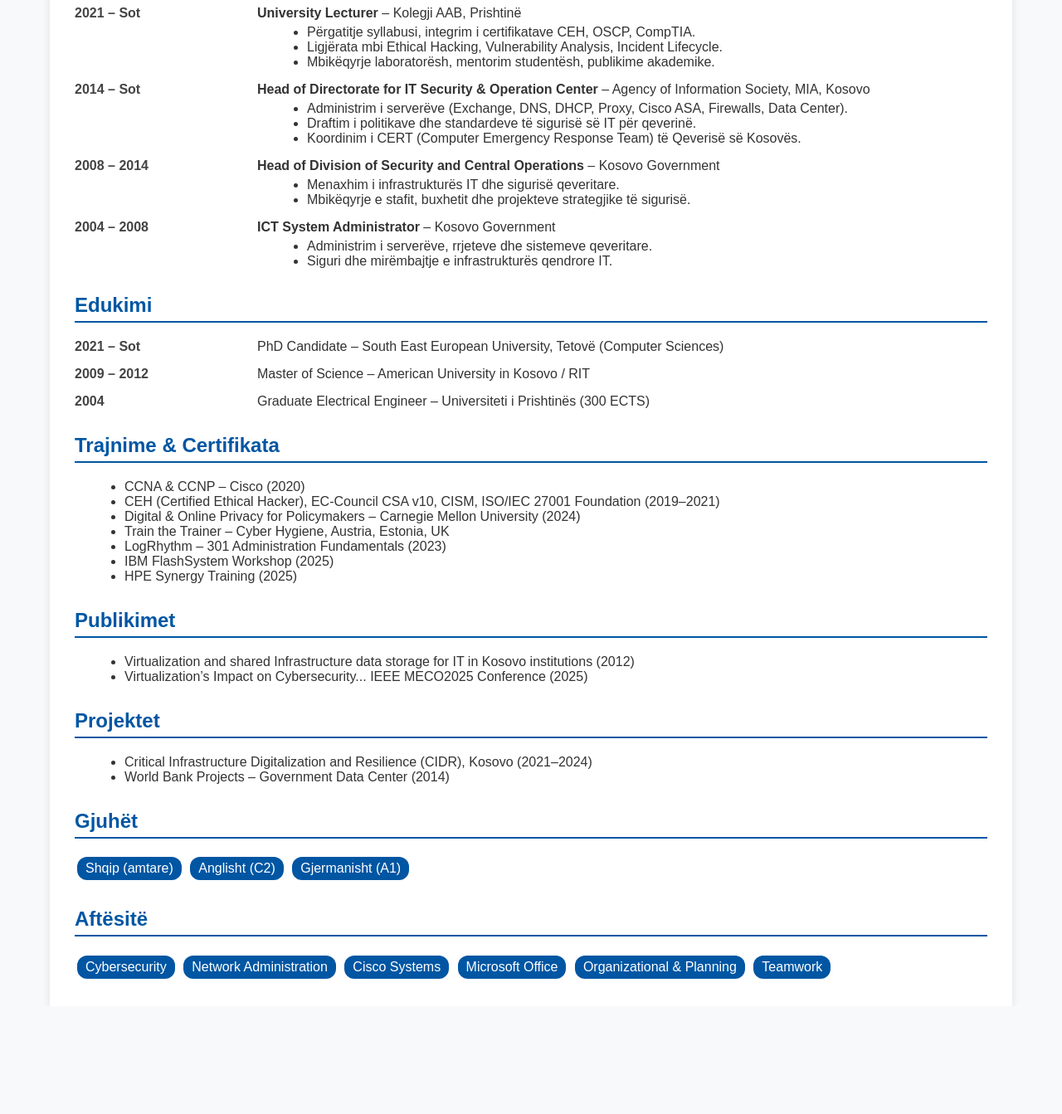
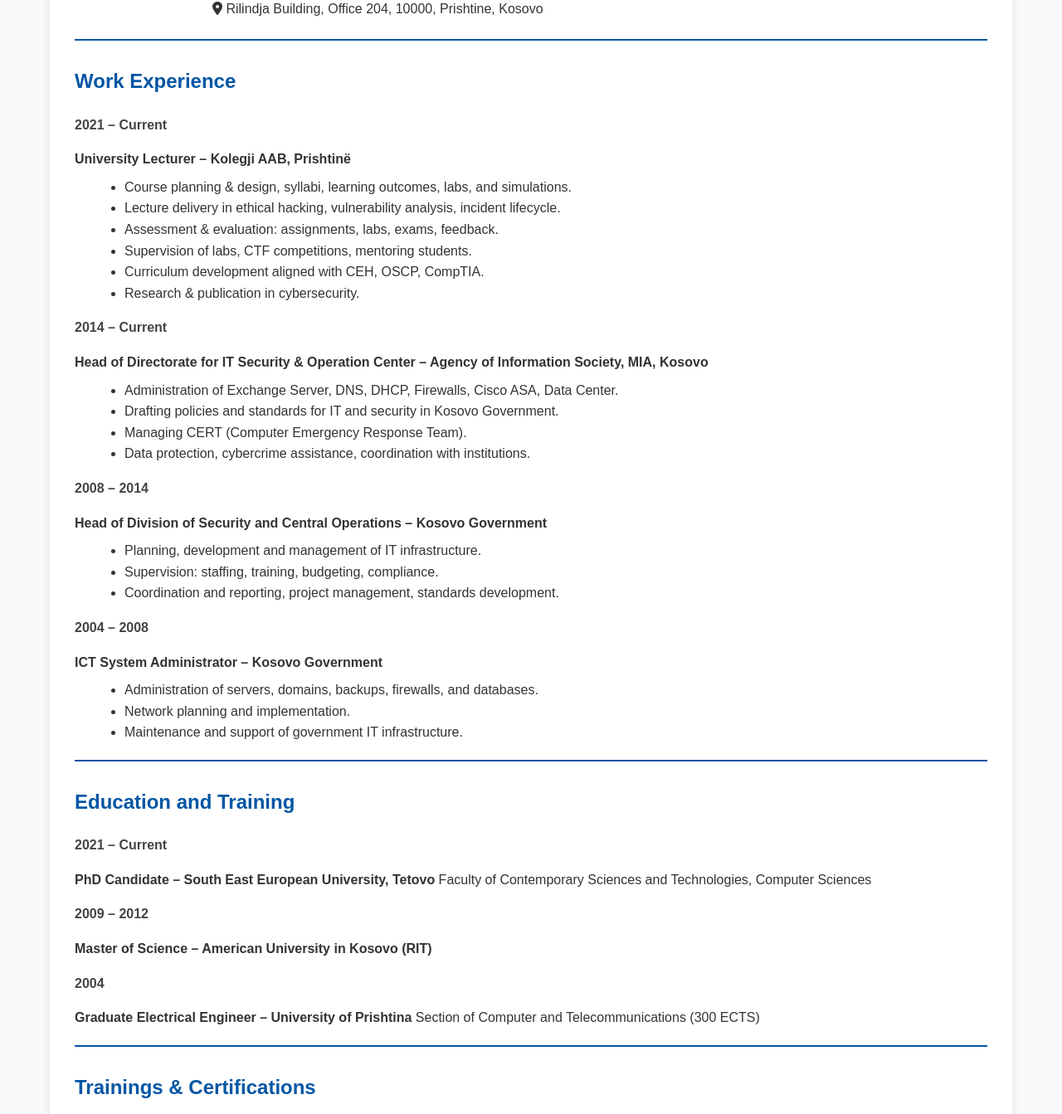
Before and after one commit to gzogaj1/gzogaj1.github.io, a plain HTML site: page index.html in a window 1280 px wide. Shown: the part 265-1608 px from the top of the page at 83% size. Before the commit the page ends 1478 px from the top, so only its background shows below. Drawn offline with Linux system fonts and the light colour scheme.

Commit message:
Update index.html

```diff
--- a/index.html
+++ b/index.html
@@ -5,18 +5,16 @@
   <title>CV - Gani Zogaj</title>
   <link rel="stylesheet" href="https://cdnjs.cloudflare.com/ajax/libs/font-awesome/6.5.0/css/all.min.css">
   <style>
-    body { font-family: Arial, sans-serif; margin: 0; background: #f8f9fb; color: #333; }
+    body { font-family: Arial, sans-serif; margin: 0; background: #f8f9fb; color: #333; line-height: 1.6; }
     .container { max-width: 1100px; margin: auto; background: #fff; padding: 30px; box-shadow: 0 0 10px rgba(0,0,0,0.1); }
-    header { display: flex; align-items: center; border-bottom: 3px solid #0056a3; padding-bottom: 20px; }
-    header img { width: 120px; height: 120px; border-radius: 50%; border: 3px solid #ddd; margin-right: 20px; }
+    header { display: flex; align-items: center; }
+    header img { width: 140px; height: 140px; border-radius: 50%; border: 3px solid #0056a3; margin-right: 20px; }
     header h1 { margin: 0; color: #0056a3; }
-    header p { margin: 5px 0; }
-    h2 { margin-top: 30px; border-bottom: 2px solid #0056a3; padding-bottom: 5px; color: #0056a3; }
-    .section { margin-top: 20px; }
-    .experience, .education, .training { margin-bottom: 15px; }
-    .date { font-weight: bold; color: #444; width: 200px; float: left; }
-    .details { margin-left: 220px; }
-    ul { margin: 5px 0 10px 20px; }
+    header p { margin: 4px 0; }
+    h2 { color: #0056a3; margin-top: 30px; }
+    hr { border: 1px solid #0056a3; margin: 20px 0; }
+    ul { margin: 8px 0 8px 20px; }
+    .date { font-weight: bold; color: #444; }
     .skills span, .languages span { display: inline-block; background: #0056a3; color: #fff; padding: 5px 10px; border-radius: 12px; margin: 3px; }
     a { color: #0056a3; text-decoration: none; }
     a:hover { text-decoration: underline; }
@@ -24,115 +22,125 @@
 </head>
 <body>
   <div class="container">
-    <!-- HEADER -->
+
+    <!-- PROFILI -->
     <header>
-      <img src="4433d941-982a-4a90-8677-a339a5c9622a.png" alt="Foto Profili">
+      <img src="745a580b-0d1e-4290-b4d6-641c2aeb860e.png" alt="Foto Profili">
       <div>
         <h1>Gani Zogaj</h1>
-        <p><i class="fa fa-envelope"></i> Gani.zogaj@rks-gov.net | <i class="fa fa-phone"></i> +383 44 211 969</p>
-        <p><i class="fab fa-linkedin"></i>
-           <a href="https://www.linkedin.com/in/gani-zogaj-5a7489166/">linkedin.com/in/gani-zogaj</a></p>
-        <p><i class="fa fa-location-dot"></i> Rilindja Building, Office 204, 10000 Prishtinë, Kosovo</p>
-        <p><b>Datëlindja:</b> 23/02/1976, Istog, Kaliqan | <b>Nacionaliteti:</b> Kosovar | <b>Gjinia:</b> Mashkull</p>
+        <p><b>Date of birth:</b> 23/02/1976</p>
+        <p><b>Place of birth:</b> Istog, Kaliqan, Kosovo</p>
+        <p><b>Gender:</b> Male | <b>Nationality:</b> Kosovar</p>
+        <p><i class="fa fa-phone"></i> (+383) 44211969</p>
+        <p><i class="fa fa-envelope"></i> Gani.zogaj@rks-gov.net | gani.zogaj@universitetiaab.com | gz30455seeu@seeu.edu.mk</p>
+        <p><i class="fab fa-linkedin"></i> <a href="https://www.linkedin.com/in/gani-zogaj-5a7489166/">LinkedIn: Gani Zogaj</a></p>
+        <p><i class="fa fa-location-dot"></i> Rilindja Building, Office 204, 10000, Prishtine, Kosovo</p>
       </div>
     </header>
 
-    <!-- PËRVOJA E PUNËS -->
-    <h2>Përvoja e Punës</h2>
-    <div class="experience">
-      <div class="date">2021 – Sot</div>
-      <div class="details">
-        <b>University Lecturer</b> – Kolegji AAB, Prishtinë
+    <hr>
+
+    <!-- PËRVOJA -->
+    <h2>Work Experience</h2>
+
+    <p class="date">2021 – Current</p>
+    <b>University Lecturer – Kolegji AAB, Prishtinë</b>
     <ul>
-          <li>Përgatitje syllabusi, integrim i certifikatave CEH, OSCP, CompTIA.</li>
-          <li>Ligjërata mbi Ethical Hacking, Vulnerability Analysis, Incident Lifecycle.</li>
-          <li>Mbikëqyrje laboratorësh, mentorim studentësh, publikime akademike.</li>
+      <li>Course planning & design, syllabi, learning outcomes, labs, and simulations.</li>
+      <li>Lecture delivery in ethical hacking, vulnerability analysis, incident lifecycle.</li>
+      <li>Assessment & evaluation: assignments, labs, exams, feedback.</li>
+      <li>Supervision of labs, CTF competitions, mentoring students.</li>
+      <li>Curriculum development aligned with CEH, OSCP, CompTIA.</li>
+      <li>Research & publication in cybersecurity.</li>
     </ul>
-      </div>
-    </div>
-    <div class="experience">
-      <div class="date">2014 – Sot</div>
-      <div class="details">
-        <b>Head of Directorate for IT Security & Operation Center</b> – Agency of Information Society, MIA, Kosovo
+
+    <p class="date">2014 – Current</p>
+    <b>Head of Directorate for IT Security & Operation Center – Agency of Information Society, MIA, Kosovo</b>
     <ul>
-          <li>Administrim i serverëve (Exchange, DNS, DHCP, Proxy, Cisco ASA, Firewalls, Data Center).</li>
-          <li>Draftim i politikave dhe standardeve të sigurisë së IT për qeverinë.</li>
-          <li>Koordinim i CERT (Computer Emergency Response Team) të Qeverisë së Kosovës.</li>
+      <li>Administration of Exchange Server, DNS, DHCP, Firewalls, Cisco ASA, Data Center.</li>
+      <li>Drafting policies and standards for IT and security in Kosovo Government.</li>
+      <li>Managing CERT (Computer Emergency Response Team).</li>
+      <li>Data protection, cybercrime assistance, coordination with institutions.</li>
     </ul>
-      </div>
-    </div>
-    <div class="experience">
-      <div class="date">2008 – 2014</div>
-      <div class="details">
-        <b>Head of Division of Security and Central Operations</b> – Kosovo Government
+
+    <p class="date">2008 – 2014</p>
+    <b>Head of Division of Security and Central Operations – Kosovo Government</b>
     <ul>
-          <li>Menaxhim i infrastrukturës IT dhe sigurisë qeveritare.</li>
-          <li>Mbikëqyrje e stafit, buxhetit dhe projekteve strategjike të sigurisë.</li>
+      <li>Planning, development and management of IT infrastructure.</li>
+      <li>Supervision: staffing, training, budgeting, compliance.</li>
+      <li>Coordination and reporting, project management, standards development.</li>
     </ul>
-      </div>
-    </div>
-    <div class="experience">
-      <div class="date">2004 – 2008</div>
-      <div class="details">
-        <b>ICT System Administrator</b> – Kosovo Government
+
+    <p class="date">2004 – 2008</p>
+    <b>ICT System Administrator – Kosovo Government</b>
     <ul>
-          <li>Administrim i serverëve, rrjeteve dhe sistemeve qeveritare.</li>
-          <li>Siguri dhe mirëmbajtje e infrastrukturës qendrore IT.</li>
+      <li>Administration of servers, domains, backups, firewalls, and databases.</li>
+      <li>Network planning and implementation.</li>
+      <li>Maintenance and support of government IT infrastructure.</li>
     </ul>
-      </div>
-    </div>
+
+    <hr>
 
     <!-- EDUKIMI -->
-    <h2>Edukimi</h2>
-    <div class="education">
-      <div class="date">2021 – Sot</div>
-      <div class="details">PhD Candidate – South East European University, Tetovë (Computer Sciences)</div>
-    </div>
-    <div class="education">
-      <div class="date">2009 – 2012</div>
-      <div class="details">Master of Science – American University in Kosovo / RIT</div>
-    </div>
-    <div class="education">
-      <div class="date">2004</div>
-      <div class="details">Graduate Electrical Engineer – Universiteti i Prishtinës (300 ECTS)</div>
-    </div>
+    <h2>Education and Training</h2>
+    <p class="date">2021 – Current</p>
+    <b>PhD Candidate – South East European University, Tetovo</b>
+    Faculty of Contemporary Sciences and Technologies, Computer Sciences
 
-    <!-- TRAJNIMET & CERTIFIKATAT -->
-    <h2>Trajnime & Certifikata</h2>
+    <p class="date">2009 – 2012</p>
+    <b>Master of Science – American University in Kosovo (RIT)</b>
+
+    <p class="date">2004</p>
+    <b>Graduate Electrical Engineer – University of Prishtina</b>
+    Section of Computer and Telecommunications (300 ECTS)
+
+    <hr>
+
+    <!-- CERTIFIKIMET -->
+    <h2>Trainings & Certifications</h2>
     <ul>
-      <li>CCNA & CCNP – Cisco (2020)</li>
-      <li>CEH (Certified Ethical Hacker), EC-Council CSA v10, CISM, ISO/IEC 27001 Foundation (2019–2021)</li>
-      <li>Digital & Online Privacy for Policymakers – Carnegie Mellon University (2024)</li>
-      <li>Train the Trainer – Cyber Hygiene, Austria, Estonia, UK</li>
+      <li>CCNA & CCNP – Cisco</li>
+      <li>CEH, EC-Council CSA v10, CISM, ISO/IEC 27001 Foundation</li>
+      <li>Carnegie Mellon – Digital and Online Privacy for Policymakers (2024)</li>
+      <li>TAG International – Cyber Hygiene Training (UK, 2024)</li>
       <li>LogRhythm – 301 Administration Fundamentals (2023)</li>
       <li>IBM FlashSystem Workshop (2025)</li>
       <li>HPE Synergy Training (2025)</li>
     </ul>
 
+    <hr>
+
     <!-- PUBLIKIMET -->
-    <h2>Publikimet</h2>
+    <h2>Publications</h2>
     <ul>
       <li>Virtualization and shared Infrastructure data storage for IT in Kosovo institutions (2012)</li>
-      <li>Virtualization’s Impact on Cybersecurity... IEEE MECO2025 Conference (2025)</li>
+      <li>Virtualization’s Impact on Cybersecurity – IEEE MECO2025 (2025)
+      <a href="https://ieeexplore.ieee.org/document/11049231">Link</a></li>
     </ul>
 
+    <hr>
+
     <!-- PROJEKTET -->
-    <h2>Projektet</h2>
+    <h2>Projects</h2>
     <ul>
       <li>Critical Infrastructure Digitalization and Resilience (CIDR), Kosovo (2021–2024)</li>
       <li>World Bank Projects – Government Data Center (2014)</li>
     </ul>
 
+    <hr>
+
     <!-- GJUHËT -->
-    <h2>Gjuhët</h2>
+    <h2>Languages</h2>
     <div class="languages">
-      <span>Shqip (amtare)</span>
-      <span>Anglisht (C2)</span>
-      <span>Gjermanisht (A1)</span>
+      <span>Albanian (Mother tongue)</span>
+      <span>English (C2)</span>
+      <span>German (A1)</span>
     </div>
 
+    <hr>
+
     <!-- AFTËSITË -->
-    <h2>Aftësitë</h2>
+    <h2>Skills</h2>
     <div class="skills">
       <span>Cybersecurity</span>
       <span>Network Administration</span>
@@ -141,6 +149,7 @@
       <span>Organizational & Planning</span>
       <span>Teamwork</span>
     </div>
+
   </div>
 </body>
 </html>
```
Lines whose indentation alone changed are shown as unchanged.
